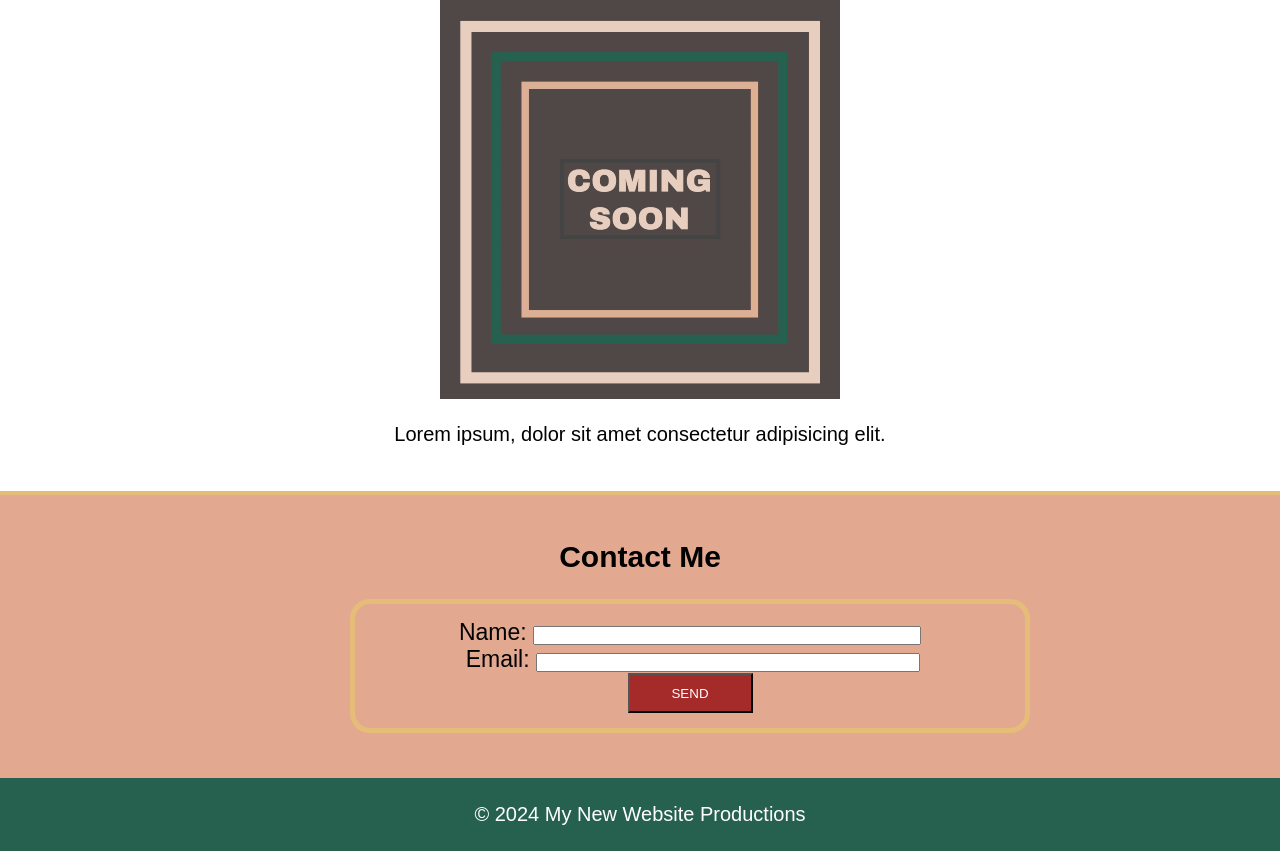
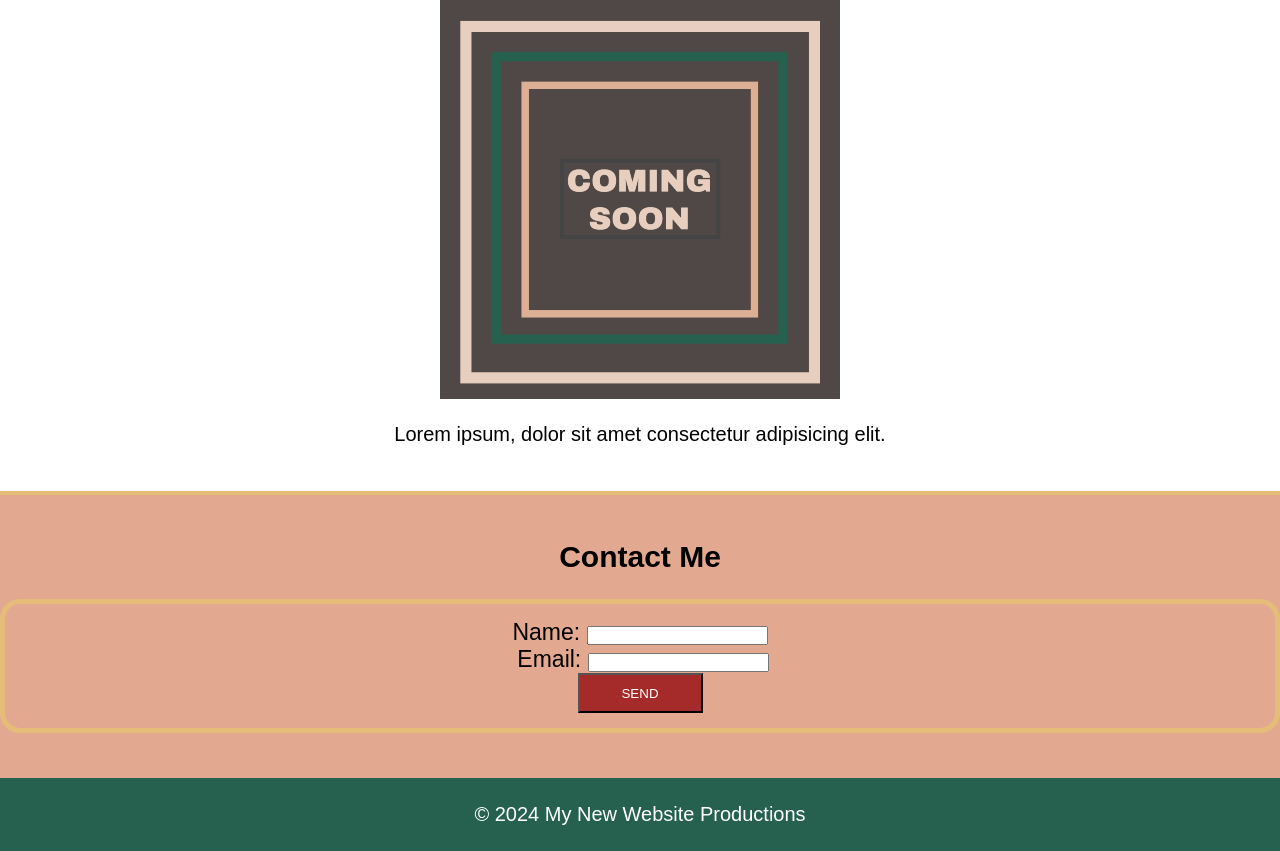
Before and after one commit to bryceberczik/Module-1-Mini-Project-Landing-page, a plain HTML site: page index.html in a window 1280 px wide. Shown: the part 163-1014 px from the top of the page. Drawn offline with Linux system fonts and the light colour scheme.

Commit message:
please cleas clear cd ls cd .. '

```diff
--- a/assets/style.css
+++ b/assets/style.css
@@ -54,18 +54,10 @@ section h2 {
 
 form {
 
-    display: flex;
-    width: 50%;
-    margin-left: 350px;
     padding: 15px;
     border: 5px solid #E5BD79;
     border-radius: 20px;
     display: block;
-}
-
-input {
-
-    width: 60%;
 }
 
 button {
@@ -76,7 +68,8 @@ button {
     width: 125px;
 }
 
-footer {
+
+footer  {
 
     background-color: #266150;
     color: white;
```
